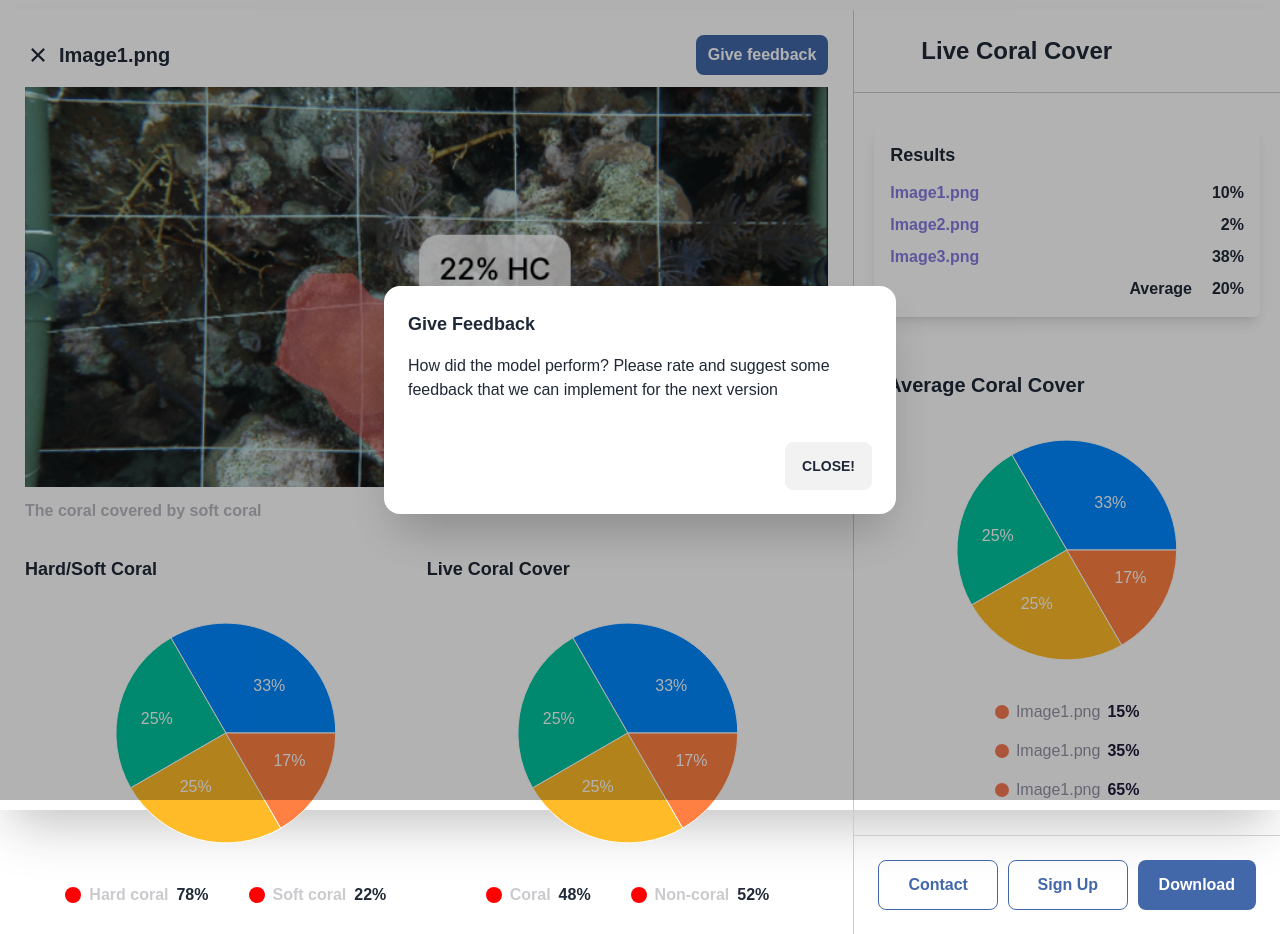
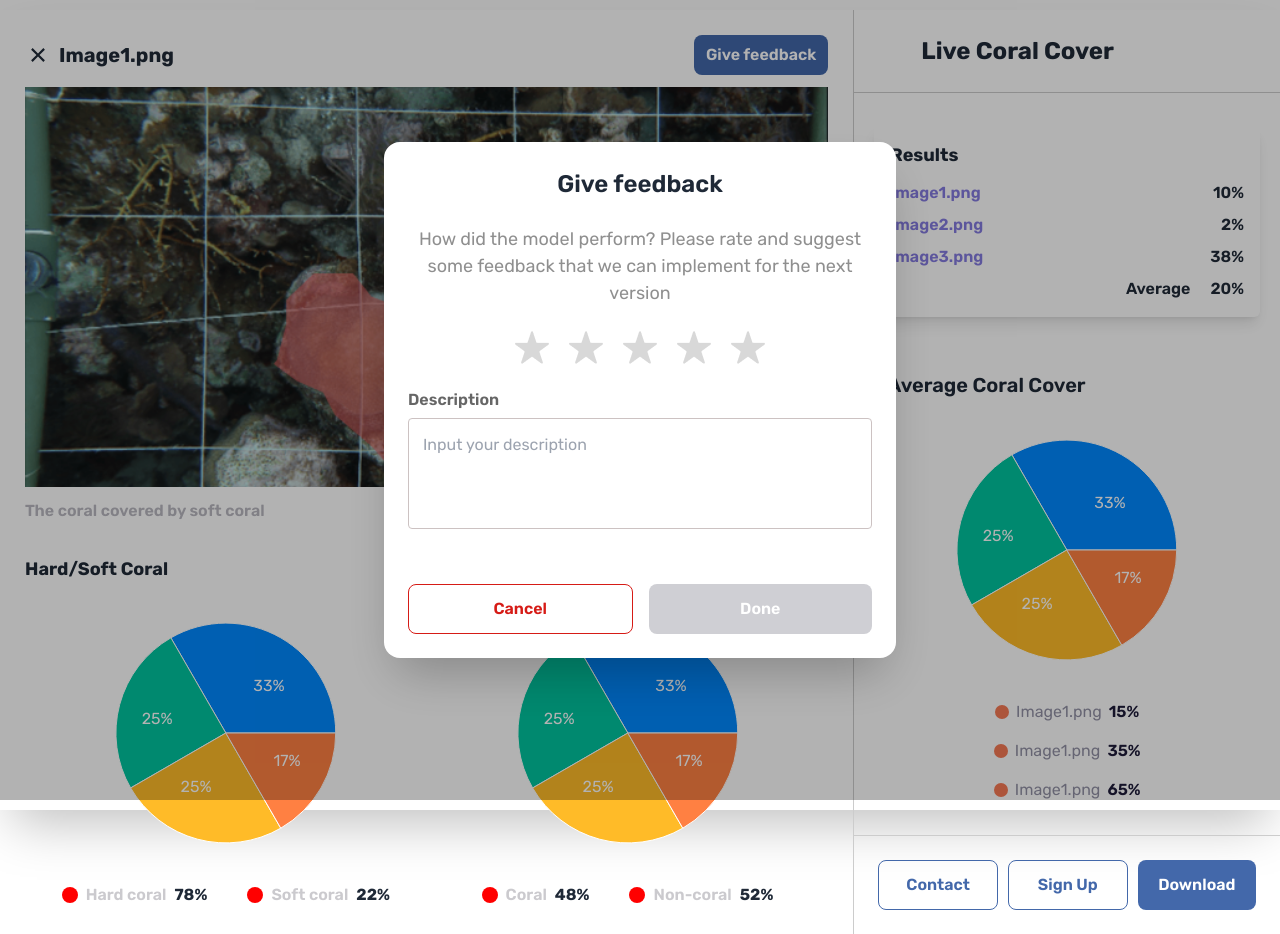
Before and after one commit to MamtazDev/coralAI, a React (Vite) app: page / in a window 1280 px wide. Both pictures are taken after a click on the button "Give feedback". Built offline with nearby package versions, Linux system fonts and the light colour scheme; some icons are missing.

Commit message:
feedback modal and signup modal sone

```diff
--- a/src/components/modal/FeedbackModal.jsx
+++ b/src/components/modal/FeedbackModal.jsx
@@ -1,6 +1,10 @@
-import React from "react";
+import React, { useState } from "react";
+import star from "../../assets/images/whiteStar.png";
+import yellowStar from "../../assets/images/yellowStar.png";
 
 const FeedbackModal = ({ showFeedbackModal, setFeedbackModal }) => {
+  const [feedback, setFeedback] = useState(0);
+  const [feedbackMessage, setFeedbackMessage] = useState(null);
   return (
     <div>
       <input
@@ -11,20 +15,122 @@ const FeedbackModal = ({ showFeedbackModal, setFeedbackModal }) => {
       />
       <div className="modal">
         <div className="modal-box">
-          <h3 className="font-bold text-lg">Give Feedback</h3>
-          <p className="py-4">
+          <h3 className="  text-[24px] font-[600] text-center ">
+            Give feedback
+          </h3>
+          <p className="text-[#8f8f8f] text-center text-[18px] my-[24px]">
             How did the model perform? Please rate and suggest some feedback
             that we can implement for the next version
           </p>
 
-          <div className="modal-action">
-            <label
-              htmlFor="my_modal_6"
-              className="btn"
+          <div className="flex justify-center mb-[24px]">
+            <div className="flex gap-[20px]">
+              {feedback >= 1 ? (
+                <img
+                  src={yellowStar}
+                  alt=""
+                  onClick={() => setFeedback(1)}
+                  className="cursor-pointer"
+                />
+              ) : (
+                <img
+                  src={star}
+                  alt=""
+                  onClick={() => setFeedback(1)}
+                  className="cursor-pointer"
+                />
+              )}
+              {feedback >= 2 ? (
+                <img
+                  src={yellowStar}
+                  alt=""
+                  onClick={() => setFeedback(2)}
+                  className="cursor-pointer"
+                />
+              ) : (
+                <img
+                  src={star}
+                  alt=""
+                  onClick={() => setFeedback(2)}
+                  className="cursor-pointer"
+                />
+              )}
+              {feedback >= 3 ? (
+                <img
+                  src={yellowStar}
+                  alt=""
+                  onClick={() => setFeedback(3)}
+                  className="cursor-pointer"
+                />
+              ) : (
+                <img
+                  src={star}
+                  alt=""
+                  onClick={() => setFeedback(3)}
+                  className="cursor-pointer"
+                />
+              )}
+              {feedback >= 4 ? (
+                <img
+                  src={yellowStar}
+                  alt=""
+                  onClick={() => setFeedback(4)}
+                  className="cursor-pointer"
+                />
+              ) : (
+                <img
+                  src={star}
+                  alt=""
+                  onClick={() => setFeedback(4)}
+                  className="cursor-pointer"
+                />
+              )}
+              {feedback === 5 ? (
+                <img
+                  src={yellowStar}
+                  alt=""
+                  onClick={() => setFeedback(5)}
+                  className="cursor-pointer"
+                />
+              ) : (
+                <img
+                  src={star}
+                  alt=""
+                  onClick={() => setFeedback(5)}
+                  className="cursor-pointer"
+                />
+              )}
+            </div>
+          </div>
+
+          <div className="mb-[48px]">
+            <p className="text-[16px] font-[600] text-[#666] mb-[6px]">
+              Description
+            </p>
+            <textarea
+              className="h-[111px] w-full border border-[#CCC2C2] rounded-[4px] outline-0 p-[14px]"
+              style={{ resize: "none" }}
+              placeholder="Input your description"
+              onChange={(e) => setFeedbackMessage(e.target.value)}
+            ></textarea>
+          </div>
+
+          <div className="flex gap-[16px]">
+            <button
+              className="w-full py-[12px] rounded-[8px] border border-[#D61B16] text-[16px] font-[600] text-[#D61B16]"
               onClick={() => setFeedbackModal(false)}
             >
-              Close!
-            </label>
+              Cancel
+            </button>
+            <button
+              className={`w-full py-[12px] rounded-[8px] text-[16px] font-[600] text-white ${
+                feedbackMessage ? "bg-[#4368AA]" : "bg-[#cfcfd4]"
+              }`}
+              disabled={!feedbackMessage}
+              onClick={() => setFeedbackModal(false)}
+            >
+              Done
+            </button>
           </div>
         </div>
       </div>
--- /dev/null
+++ b/src/components/modal/SignUpModa.jsx
@@ -0,0 +1,75 @@
+import React from "react";
+
+const SignUpModa = ({ showSignUpModal, setShowSignUpModal }) => {
+  return (
+    <div>
+      <input
+        checked={showSignUpModal}
+        type="checkbox"
+        id="my_modal_6"
+        className="modal-toggle"
+      />
+      <div className="modal">
+        <div className="modal-box">
+          <h3 className="  text-[24px] font-[600] text-center ">Sign Up</h3>
+          <p className="text-[#8f8f8f] text-center text-[18px] my-[24px]">
+            Please fill in your details and we will get you started on the full
+            version of Open Coral AI
+          </p>
+
+          <div className="flex justify-center mb-[24px]"></div>
+
+          <div className="mb-[54px]">
+            <div className="mb-[30px]">
+              <label className="text-[16px] font-[600] text-[#666666] ">
+                Name
+              </label>
+              <input
+                type="text"
+                className="mt-[6px] w-full outline-none border border-[#CCC2C2] rounded-[4px] px-[19px] py-[13px]"
+                placeholder="Input your name"
+              />
+            </div>
+            <div className="mb-[30px]">
+              <label className="text-[16px] font-[600] text-[#666666] ">
+                Organizations
+              </label>
+              <input
+                type="text"
+                className="mt-[6px] w-full outline-none border border-[#CCC2C2] rounded-[4px] px-[19px] py-[13px]"
+                placeholder="Input your organization"
+              />
+            </div>
+            <div className="mb-[30px]">
+              <label className="text-[16px] font-[600] text-[#666666] ">
+                Email
+              </label>
+              <input
+                type="email"
+                className="mt-[6px] w-full outline-none border border-[#CCC2C2] rounded-[4px] px-[19px] py-[13px]"
+                placeholder="Input your email"
+              />
+            </div>
+          </div>
+
+          <div className="flex gap-[16px]">
+            <button
+              className="w-full py-[12px] rounded-[8px] border border-[#D61B16] text-[16px] font-[600] text-[#D61B16]"
+              onClick={() => setShowSignUpModal(false)}
+            >
+              Cancel
+            </button>
+            <button
+              className="w-full py-[12px] rounded-[8px] text-[16px] font-[600] text-white bg-[#4368AA] "
+              onClick={() => setShowSignUpModal(false)}
+            >
+              Done
+            </button>
+          </div>
+        </div>
+      </div>
+    </div>
+  );
+};
+
+export default SignUpModa;
--- a/src/components/ui/ButtonsContainer.jsx
+++ b/src/components/ui/ButtonsContainer.jsx
@@ -1,12 +1,15 @@
 import React from "react";
 
-const ButtonsContainer = () => {
+const ButtonsContainer = ({ setShowSignUpModal }) => {
   return (
     <div className="border-t border-[#cccccc] p-[24px] flex justify-between gap-[10px]">
       <button className="rounded-[8px] border border-[#4368AA] w-full text-[16px] text-[#4368AA] font-[600] py-[12px]">
         Contact
       </button>
-      <button className="rounded-[8px] border border-[#4368AA] w-full text-[16px] text-[#4368AA] font-[600] py-[12px]">
+      <button
+        className="rounded-[8px] border border-[#4368AA] w-full text-[16px] text-[#4368AA] font-[600] py-[12px]"
+        onClick={() => setShowSignUpModal(true)}
+      >
         Sign Up
       </button>
       <button className="rounded-[8px]  bg-[#4368AA] w-full text-[16px] text-white font-[600] py-[12px]">
--- a/src/index.css
+++ b/src/index.css
@@ -1,9 +1,9 @@
+@import url("https://fonts.googleapis.com/css2?family=Rubik:wght@300;400;500;600;700;800;900&display=swap");
+
 @tailwind base;
 @tailwind components;
 @tailwind utilities;
 
-@import url("https://fonts.googleapis.com/css2?family=Rubik:wght@300;400;500;600;700;800;900&display=swap");
-
 body {
   font-family: "Rubik", sans-serif;
 }
--- a/src/pages/Home.jsx
+++ b/src/pages/Home.jsx
@@ -6,9 +6,11 @@ import Results from "../components/ui/Results";
 import AverageCoralCover from "../components/ui/AverageCoralCover";
 import ButtonsContainer from "../components/ui/ButtonsContainer";
 import FeedbackModal from "../components/modal/FeedbackModal";
+import SignUpModa from "../components/modal/SignUpModa";
 
 const Home = () => {
   const [showFeedbackModal, setFeedbackModal] = useState(false);
+  const [showSignUpModal, setShowSignUpModal] = useState(false);
   return (
     <>
       <div className="container mx-auto my-[10px] h-screen  shadow-2xl grid grid-cols-3">
@@ -23,7 +25,7 @@ const Home = () => {
           </div>
           <Results />
           <AverageCoralCover />
-          <ButtonsContainer />
+          <ButtonsContainer setShowSignUpModal={setShowSignUpModal} />
         </div>
       </div>
 
@@ -31,6 +33,10 @@ const Home = () => {
         setFeedbackModal={setFeedbackModal}
         showFeedbackModal={showFeedbackModal}
       />
+      <SignUpModa
+        showSignUpModal={showSignUpModal}
+        setShowSignUpModal={setShowSignUpModal}
+      />
     </>
   );
 };
```
Also changed, not shown: src/assets/images/whiteStar.png (added), src/assets/images/yellowStar.png (added).
